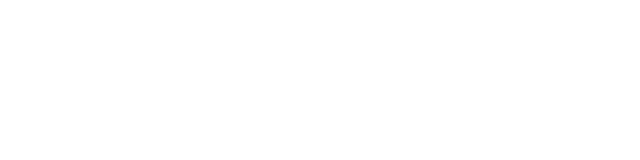
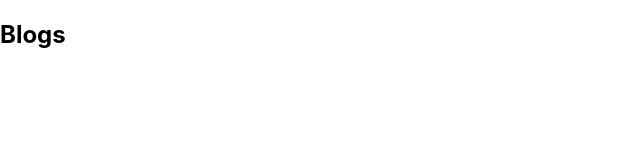
Before and after one commit to ghulamyazdani/CommunityVerse, a Next.js app: page / in a window 1280 px wide. Shown: the top 160 px of the page, without its empty margins (0-640 px from the left). Built offline with nearby package versions, Linux system fonts and the light colour scheme.

Commit message:
prettierfrmt+sass+moresetup

```diff
--- /dev/null
+++ b/components/Header.tsx
@@ -0,0 +1,11 @@
+import React from "react";
+
+export default function Header() {
+  return (
+    <header>
+      <div className="container">
+        <h2>Blogs</h2>
+      </div>
+    </header>
+  );
+}
--- a/next.config.js
+++ b/next.config.js
@@ -1,6 +1,6 @@
 /** @type {import('next').NextConfig} */
 const nextConfig = {
   reactStrictMode: true,
-}
+};
 
-module.exports = nextConfig
+module.exports = nextConfig;
--- a/package.json
+++ b/package.json
@@ -5,10 +5,13 @@
     "dev": "next dev",
     "build": "next build",
     "start": "next start",
-    "lint": "next lint"
+    "lint": "next lint",
+    "prettier-check": "prettier --check .",
+    "prettier-fix": "prettier --write ."
   },
   "dependencies": {
     "next": "12.0.8",
+    "node-sass": "^6.0.1",
     "react": "17.0.2",
     "react-dom": "17.0.2"
   },
@@ -17,6 +20,7 @@
     "@types/react": "17.0.38",
     "eslint": "8.7.0",
     "eslint-config-next": "12.0.8",
+    "prettier": "^2.5.1",
     "typescript": "4.5.5"
   }
 }
--- a/pages/_app.tsx
+++ b/pages/_app.tsx
@@ -1,8 +1,14 @@
-import '../styles/globals.css'
-import type { AppProps } from 'next/app'
+import Header from "../components/Header";
+import "../styles/globals.scss";
+import type { AppProps } from "next/app";
 
 function MyApp({ Component, pageProps }: AppProps) {
-  return <Component {...pageProps} />
+  return (
+    <>
+      <Header />
+      <Component {...pageProps} />
+    </>
+  );
 }
 
-export default MyApp
+export default MyApp;
--- a/styles/Home.module.css
+++ b/styles/Home.module.scss
@@ -1,7 +1,10 @@
 .container {
   padding: 0 2rem;
 }
-
+h1 {
+  width: 100%;
+  background-color: #0070f3;
+}
 .main {
   min-height: 100vh;
   padding: 4rem 0;
--- a/styles/globals.css
+++ b/styles/globals.scss
@@ -5,7 +5,9 @@ body {
   font-family: -apple-system, BlinkMacSystemFont, Segoe UI, Roboto, Oxygen,
     Ubuntu, Cantarell, Fira Sans, Droid Sans, Helvetica Neue, sans-serif;
 }
-
+h1 {
+  background-color: #0070f3;
+}
 a {
   color: inherit;
   text-decoration: none;
```
Also changed, not shown: pages/index.tsx (+7 -7 lines), posts/first.md (added), 2 other files (tests, documents, lock files or other folders).
